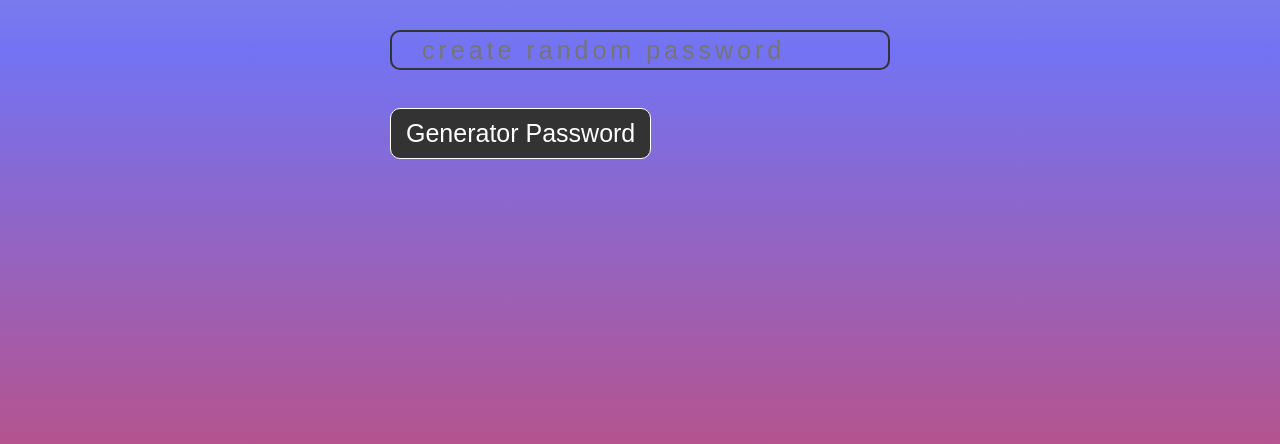
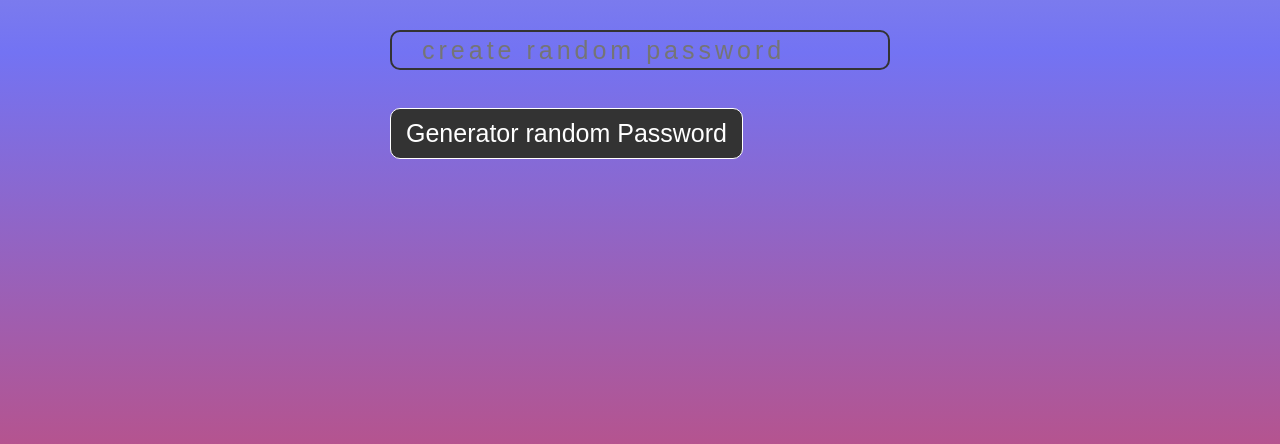
Before and after one commit to ShreyaP181/random-password, a plain HTML site: page index.html in a window 1280 px wide. Shown: the part 348-792 px from the top of the page. Drawn offline with Linux system fonts and the light colour scheme.

Commit message:
Create index.html

```diff
--- a/index.html
+++ b/index.html
@@ -15,7 +15,7 @@
         <h2>Random Password Generator App</h2><br><br>
         <input type="text" name="text" placeholder="create random password" id="password" readonly=""><br><br>
 
-        <button id="btn" onclick="getPassword()">Generator Password</button>
+        <button id="btn" onclick="getPassword()">Generator random Password</button>
     </div>
 
 </body>
```
